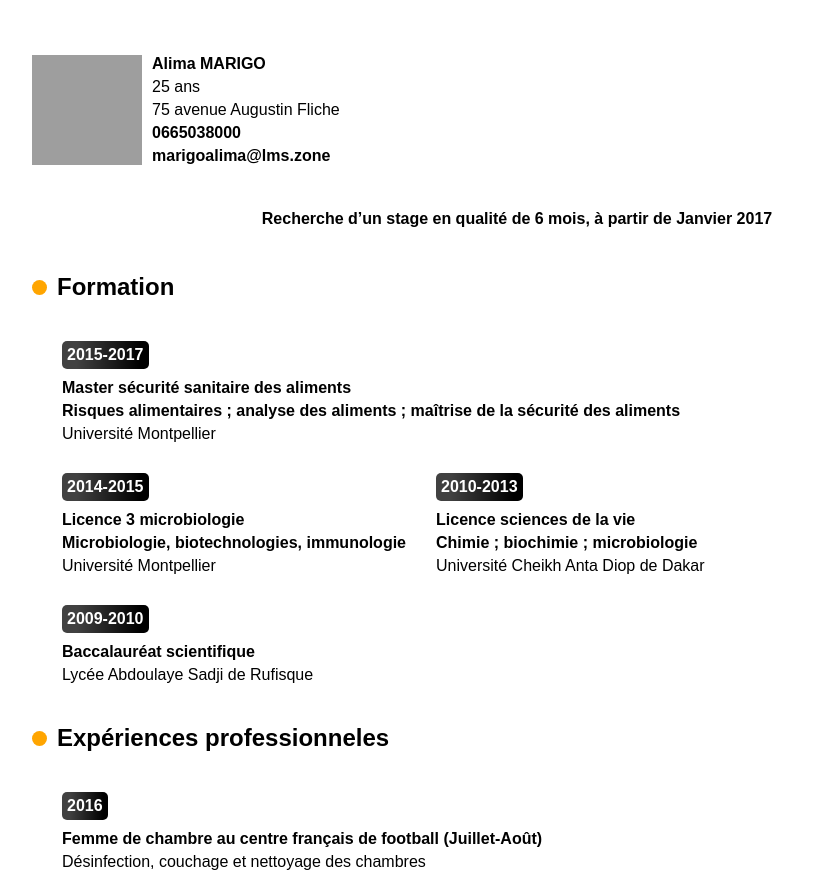
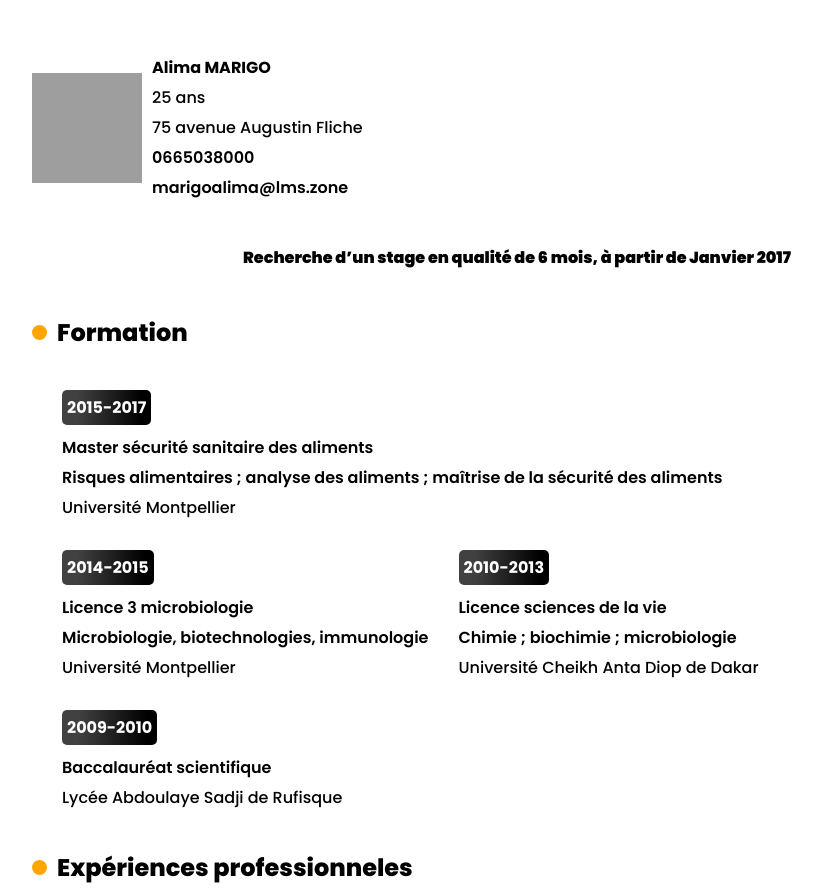
Before and after one commit to NayZBySodium/cv-snt, a plain HTML site: page index.html in a window 1280 px wide. Shown: the top 893 px of the page, without its empty margins (123-945 px from the left). Drawn offline with Linux system fonts and the light colour scheme; grey boxes are pictures that could not be loaded.

Commit message:
Update style.css

```diff
--- a/style.css
+++ b/style.css
@@ -1,7 +1,7 @@
 @import url('https://fonts.googleapis.com/css2?family=Poppins:wght@500;600;700;800;900&display=swap');
 
 body {
-    font-family: Arial, Helvetica, sans-serif;
+    font-family: 'Poppins', sans-serif;
     margin: 0px;
     padding-top: 50px;
     padding-bottom: 50px;
```
